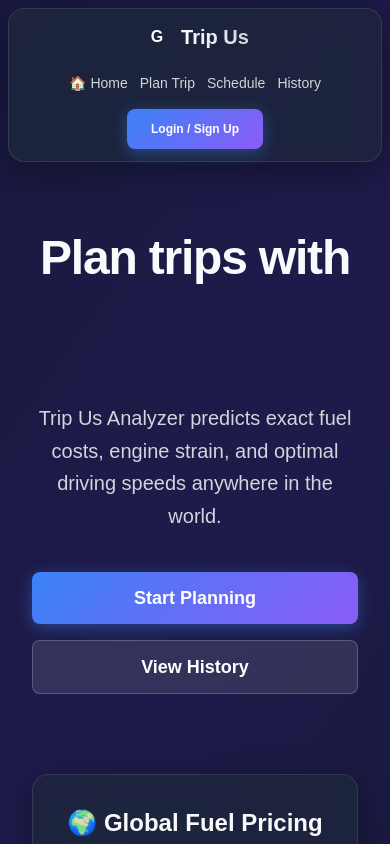
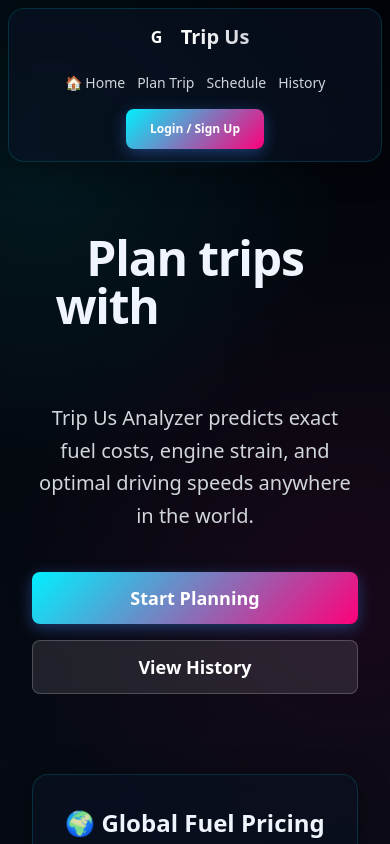
Before and after one commit to matrixjoy45-sys/S-trip, a Next.js app in the folder frontend/: page / in a window 390 px wide. Shown: the top 844 px of the page. Built offline with nearby package versions, Linux system fonts and the light colour scheme; no server answers.

Commit message:
premium UI theme + mobile notification fix

```diff
--- a/frontend/src/app/globals.css
+++ b/frontend/src/app/globals.css
@@ -8,36 +8,32 @@
 }
 
 /*
-  The modern, dynamic travel analyzer theme
+  Premium Predictive AI Automotive Theme (Midnight Sapphire & Magenta)
 */
 :root {
-  --background: #0f172a; /* Deep slate */
-  --foreground: #f8fafc;
-  --primary: #3b82f6;
-  --primary-hover: #2563eb;
-  --secondary: #8b5cf6;
-  --accent: #10b981;
-  --danger: #ef4444;
-  --warning: #f59e0b;
-  --glass-bg: rgba(30, 41, 59, 0.7);
-  --glass-border: rgba(255, 255, 255, 0.1);
+  --background: #060B14; /* Deep Abyss */
+  --foreground: #F0F4FC;
+  --primary: #00F0FF; /* Electric Cyan */
+  --primary-hover: #00B4D8;
+  --secondary: #FF007A; /* Magenta Pink */
+  --accent: #00E676; /* Vibrant Green */
+  --danger: #FF1744;
+  --warning: #FFD600;
+  --glass-bg: rgba(10, 18, 35, 0.65); /* Rich darker glass for contrast */
+  --glass-border: rgba(0, 240, 255, 0.15); /* Cyan-tinted elegant borders */
 }
 
 body {
   background: var(--background);
   color: var(--foreground);
-  font-family: Arial, Helvetica, sans-serif;
+  font-family: var(--font-sans), Arial, Helvetica, sans-serif;
   min-height: 100vh;
-  /* subtle animated gradient background */
-  background: linear-gradient(125deg, #0f172a 0%, #1e1b4b 50%, #0f172a 100%);
-  background-size: 200% 200%;
-  animation: gradientMove 15s ease infinite;
-}
-
-@keyframes gradientMove {
-  0% { background-position: 0% 50%; }
-  50% { background-position: 100% 50%; }
-  100% { background-position: 0% 50%; }
+  /* Cinematic mesh gradient background */
+  background-image:
+    radial-gradient(circle at 10% 20%, rgba(0, 240, 255, 0.08), transparent 40%),
+    radial-gradient(circle at 90% 70%, rgba(255, 0, 122, 0.08), transparent 50%),
+    linear-gradient(180deg, #02040A 0%, #060B14 100%);
+  background-attachment: fixed;
 }
 
 .glass-panel {
--- a/frontend/src/app/schedule/page.tsx
+++ b/frontend/src/app/schedule/page.tsx
@@ -156,7 +156,22 @@ export default function Schedule() {
       {notifPermission !== "granted" && (
         <div className="w-full mb-6 p-4 rounded-lg bg-yellow-900/30 border border-yellow-500/30 flex items-center justify-between">
           <p className="text-yellow-400 text-sm">🔔 Enable notifications to get trip reminders!</p>
-          <button onClick={requestPermission} className="btn-primary text-xs px-3 py-1">
+          <button
+            onClick={async () => {
+              if ("Notification" in window) {
+                try {
+                  const permission = await window.Notification.requestPermission();
+                  setNotifPermission(permission);
+                  if (permission !== "granted") alert("You denied notification permissions in your browser.");
+                } catch (err) {
+                  alert("Your browser completely restricts notifications. Please check your system settings.");
+                }
+              } else {
+                alert("Push notifications are not supported on this device/browser.");
+              }
+            }}
+            className="btn-primary text-xs px-4 py-2"
+          >
             Enable
           </button>
         </div>
@@ -219,7 +234,7 @@ export default function Schedule() {
           </div>
         </div>
 
-        <button type="submit" className="btn-primary mt-4 py-3 text-lg">
+        <button type="submit" className="btn-primary w-full mt-6 py-4 text-xl font-extrabold shadow-lg hover:shadow-2xl transition-all">
           🔔 Save & Set Reminder
         </button>
       </form>
```
